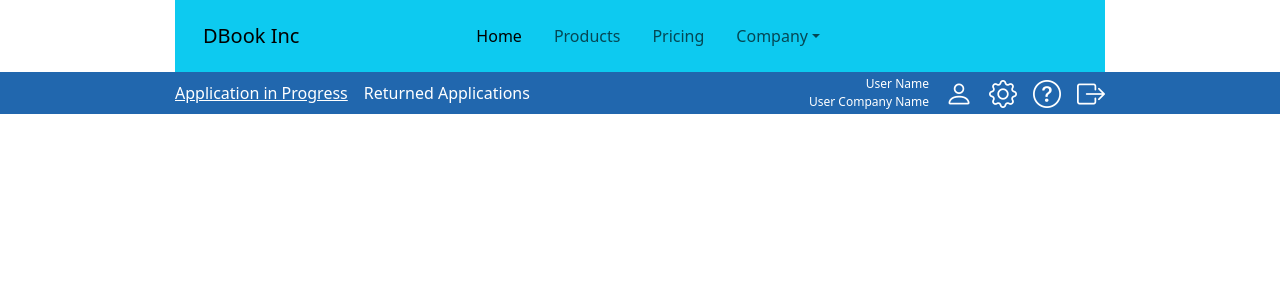
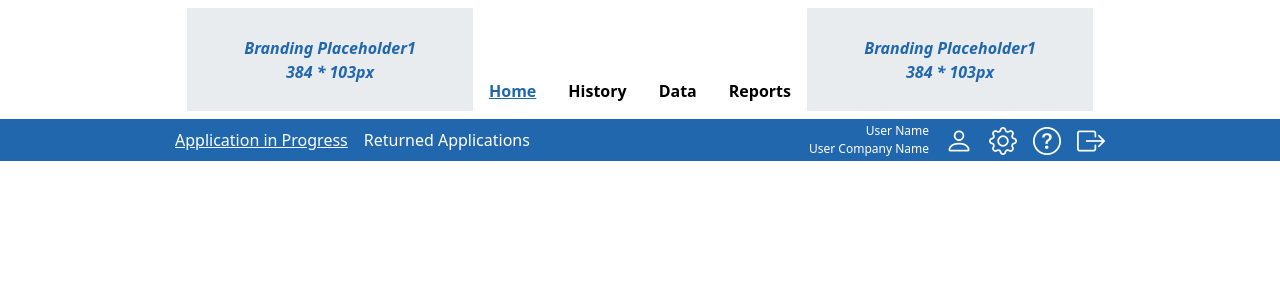
Before and after one commit to felipecrivera/bs-form, a React (Create React App) app: page / in a window 1280 px wide. Shown: the top 300 px of the page. Built offline with nearby package versions, Linux system fonts and the light colour scheme.

Commit message:
made header

```diff
--- a/src/custom.scss
+++ b/src/custom.scss
@@ -1,7 +1,7 @@
 $primary: #2167ae;
 
 .fs-7 {
-    font-size: .75rem;
+  font-size: 0.75rem;
 }
 
 // Import Bootstrap and its default variables
--- a/src/layouts/Header/index.js
+++ b/src/layouts/Header/index.js
@@ -2,90 +2,63 @@ export default function Header() {
   return (
     <div className="container">
       <div className="col-10 offset-1">
-        <nav className="navbar navbar-expand-lg navbar-light bg-info p-3">
-          <div className="container-fluid">
-            <a className="navbar-brand" href="#">
-              DBook Inc
-            </a>
-            <button
-              className="navbar-toggler"
-              type="button"
-              data-bs-toggle="collapse"
-              data-bs-target="#navbarNavDropdown"
-              aria-controls="navbarNavDropdown"
-              aria-expanded="false"
-              aria-label="Toggle navigation"
+        <nav className="navbar navbar-expand-lg navbar-light">
+          <div className="container-fluid" style={{ height: "103px" }}>
+            <div
+              className="text-primary h-100 bg-body-secondary d-flex flex-column justify-content-center align-items-center"
+              style={{ width: "384px" }}
             >
-              <span className="navbar-toggler-icon"></span>
-            </button>
+              <div>
+                <b>
+                  <i>Branding Placeholder1</i>
+                </b>
+              </div>
+              <div>
+                <b>
+                  <i>384 * 103px</i>
+                </b>
+              </div>
+            </div>
 
-            <div className=" collapse navbar-collapse" id="navbarNavDropdown">
-              <ul className="navbar-nav ms-auto ">
+            <div className="d-flex align-items-end h-100">
+              <ul className="navbar-nav ms-auto">
                 <li className="nav-item">
-                  <a className="nav-link mx-2 active" aria-current="page" href="#">
-                    Home
+                  <a className="nav-link mx-2 text-primary" href="/">
+                    <b><u>Home</u></b>
                   </a>
                 </li>
                 <li className="nav-item">
-                  <a className="nav-link mx-2" href="#">
-                    Products
+                  <a className="nav-link mx-2 text-black" href="/">
+                    <b>History</b>
                   </a>
                 </li>
                 <li className="nav-item">
-                  <a className="nav-link mx-2" href="#">
-                    Pricing
+                  <a className="nav-link mx-2 text-black" href="/">
+                    <b>Data</b>
                   </a>
                 </li>
-                <li className="nav-item dropdown">
-                  <a
-                    className="nav-link mx-2 dropdown-toggle"
-                    href="#"
-                    id="navbarDropdownMenuLink"
-                    role="button"
-                    data-bs-toggle="dropdown"
-                    aria-expanded="false"
-                  >
-                    Company
-                  </a>
-                  <ul
-                    className="dropdown-menu"
-                    aria-labelledby="navbarDropdownMenuLink"
-                  >
-                    <li>
-                      <a className="dropdown-item" href="#">
-                        Blog
-                      </a>
-                    </li>
-                    <li>
-                      <a className="dropdown-item" href="#">
-                        About Us
-                      </a>
-                    </li>
-                    <li>
-                      <a className="dropdown-item" href="#">
-                        Contact us
-                      </a>
-                    </li>
-                  </ul>
-                </li>
-              </ul>
-              <ul className="navbar-nav ms-auto d-none d-lg-inline-flex">
-                <li className="nav-item mx-2">
-                  <a className="nav-link text-dark h5" href="" target="blank">
-                    <i className="fab fa-google-plus-square"></i>
-                  </a>
-                </li>
-                <li className="nav-item mx-2">
-                  <a className="nav-link text-dark h5" href="" target="blank">
-                    <i className="fab fa-twitter"></i>
-                  </a>
-                </li>
-                <li className="nav-item mx-2">
-                  <a className="nav-link text-dark h5" href="" target="blank">
-                    <i className="fab fa-facebook-square"></i>
+                <li className="nav-item">
+                  <a className="nav-link mx-2 text-black" href="/">
+                    <b>Reports</b>
                   </a>
                 </li>
               </ul>
+            </div>
+
+            <div
+              className="text-primary h-100 bg-body-secondary d-flex flex-column justify-content-center align-items-center"
+              style={{ width: "384px" }}
+            >
+              <div>
+                <b>
+                  <i>Branding Placeholder1</i>
+                </b>
+              </div>
+              <div>
+                <b>
+                  <i>384 * 103px</i>
+                </b>
+              </div>
             </div>
           </div>
         </nav>
```
